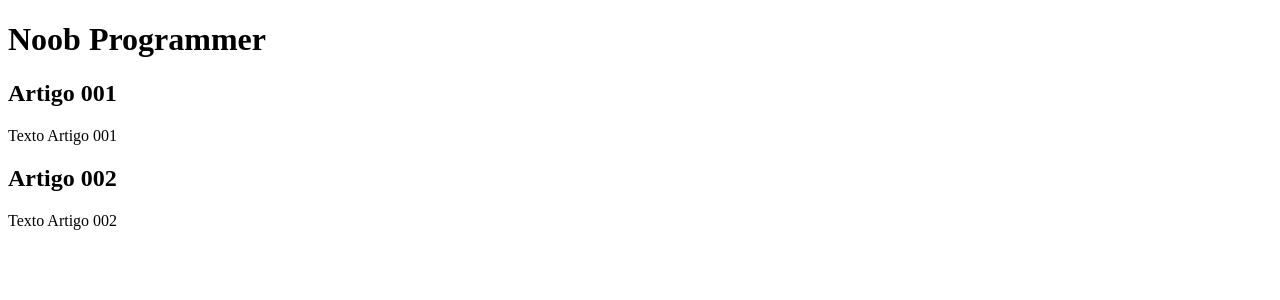
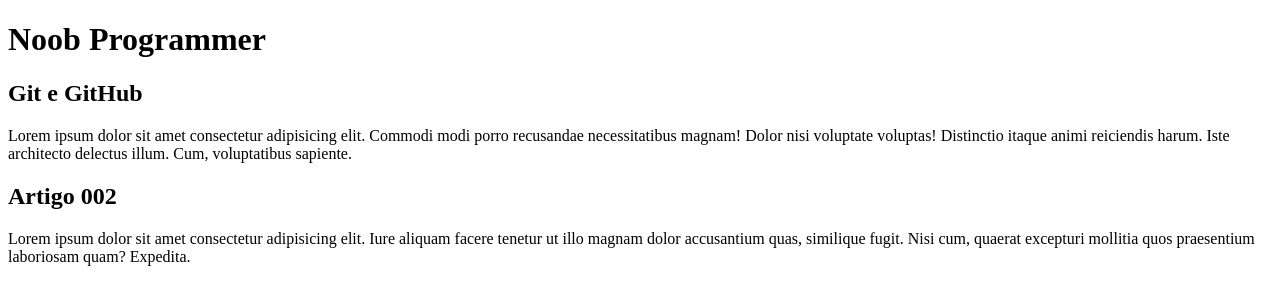
Before and after one commit to izadoraesteves/site-noob-programmer, a plain HTML site: page index.html in a window 1280 px wide. Drawn offline with Linux system fonts and the light colour scheme.

Commit message:
comecei o conteúdo

```diff
--- a/index.html
+++ b/index.html
@@ -11,12 +11,12 @@
             <h1>Noob Programmer</h1>
         </header>
     <article>
-        <h2>Artigo 001</h2>
-        <p>Texto Artigo 001</p>
+        <h2>Git e GitHub</h2>
+        <p>Lorem ipsum dolor sit amet consectetur adipisicing elit. Commodi modi porro recusandae necessitatibus magnam! Dolor nisi voluptate voluptas! Distinctio itaque animi reiciendis harum. Iste architecto delectus illum. Cum, voluptatibus sapiente.</p>
     </article>
     <Article>
         <h2>Artigo 002</h2>
-        <p>Texto Artigo 002</p>
+        <p>Lorem ipsum dolor sit amet consectetur adipisicing elit. Iure aliquam facere tenetur ut illo magnam dolor accusantium quas, similique fugit. Nisi cum, quaerat excepturi mollitia quos praesentium laboriosam quam? Expedita.</p>
     </Article>
     </main>
 </body>
```
